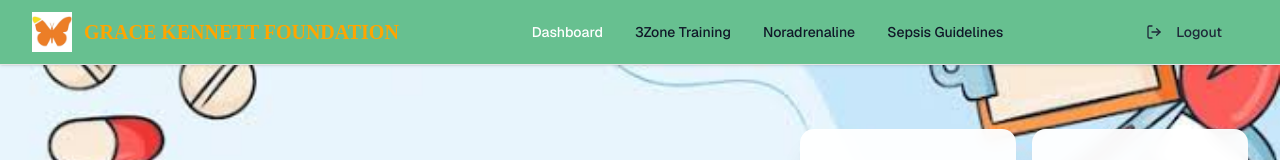
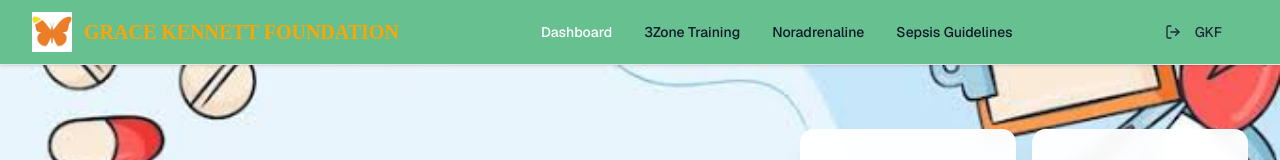
Before and after one commit to Gkfit2025/TRAINING-HUB, a Next.js app: page / in a window 1280 px wide. Shown: the top 160 px of the page. Built offline with nearby package versions, Linux system fonts and the light colour scheme.

Commit message:
Update header.tsx logout goes to GKF

```diff
--- a/components/navigation/header.tsx
+++ b/components/navigation/header.tsx
@@ -125,14 +125,14 @@ export function Header({ title, subtitle, moduleType }: HeaderProps) {
               )}
 
               {/* Logout button */}
-              <Link href="https://ichal.vercel.app/">
+              <Link href="https://gkfmadurai.in/">
                 <Button
                   variant="ghost"
                   size="sm"
                   className="flex items-center space-x-2 text-gray-800 hover:text-white"
                 >
                   <LogOut className="h-4 w-4" />
-                  <span className="hidden sm:inline">Logout</span>
+                  <span className="hidden sm:inline">GKF</span>
                 </Button>
               </Link>
 
```
